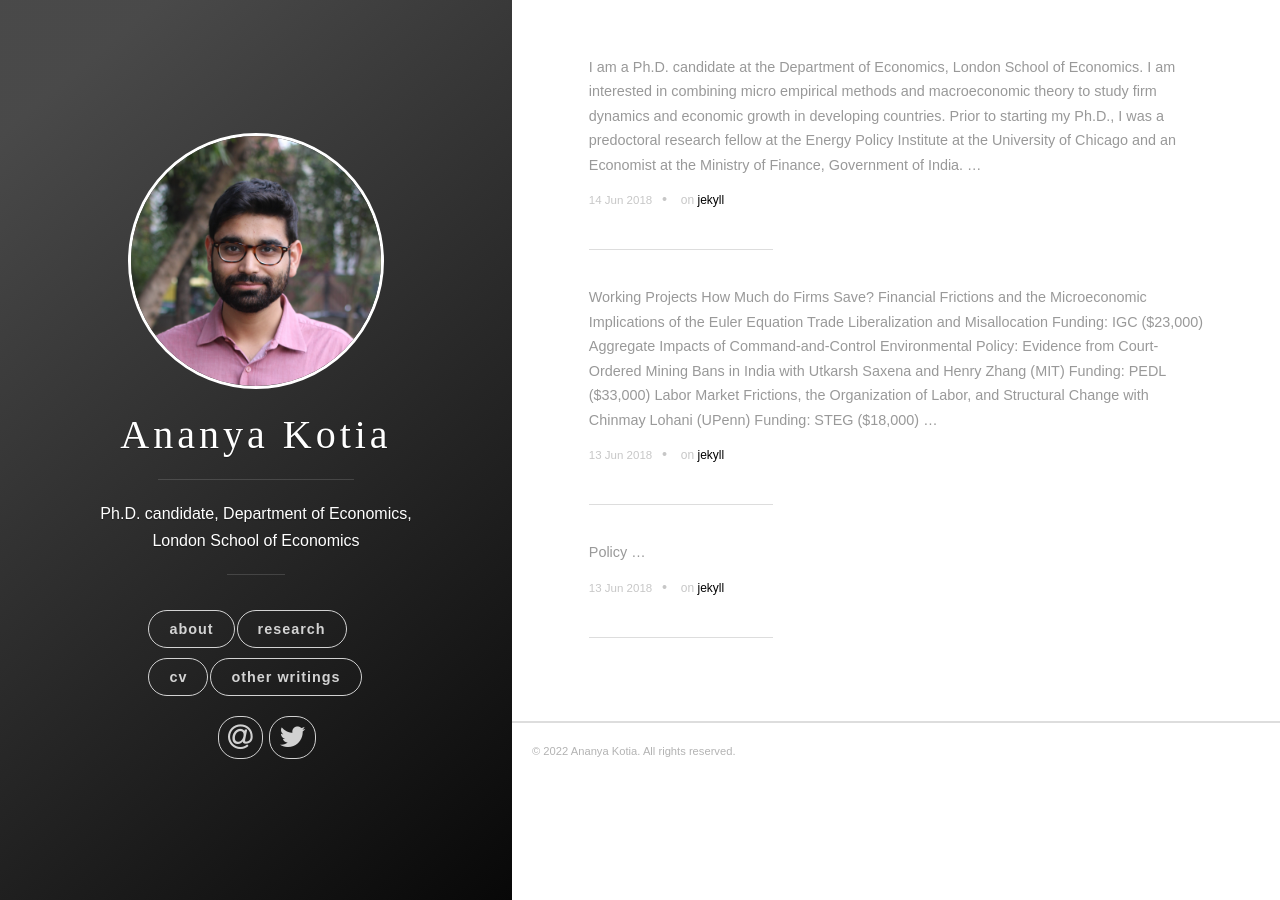
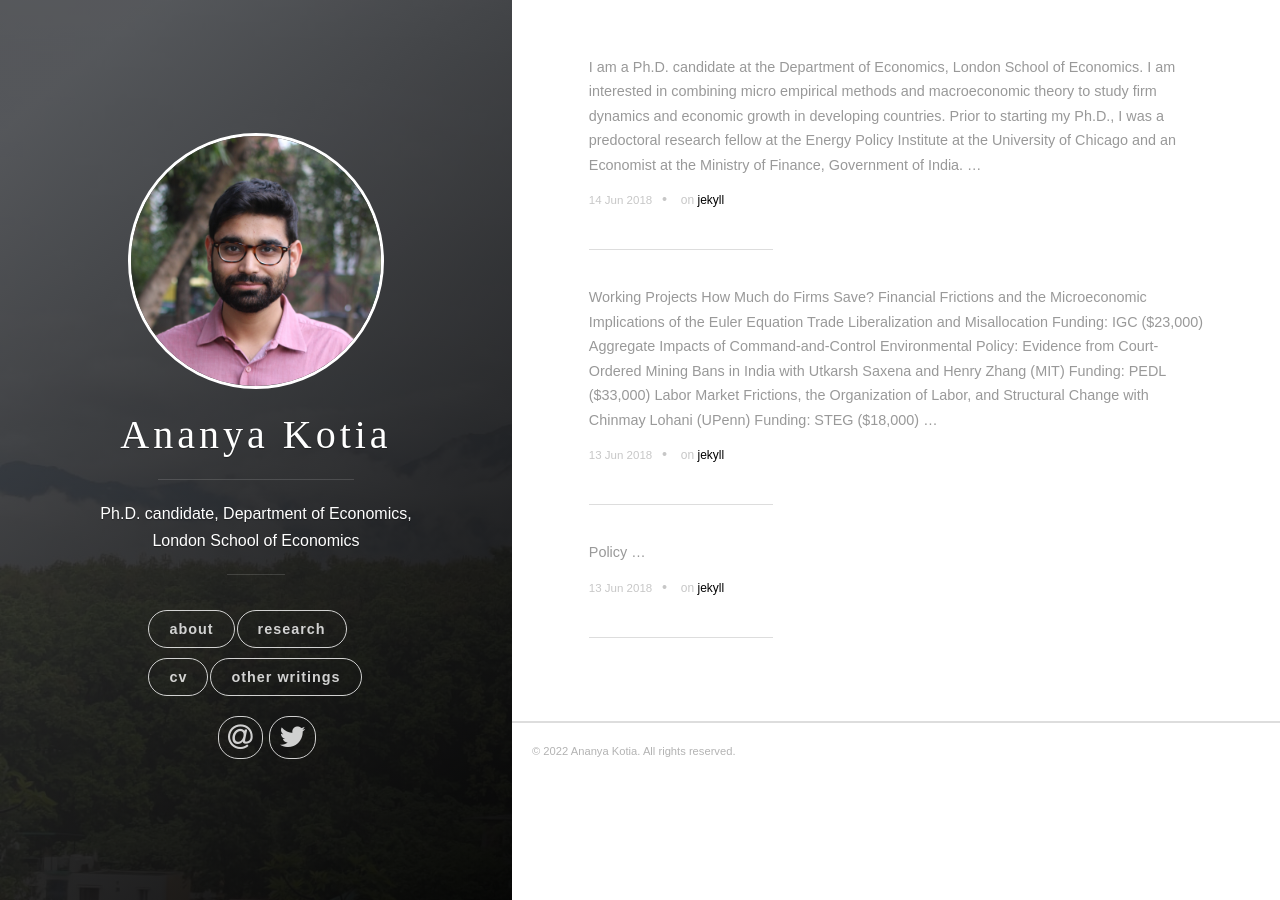
Before and after one commit to ananyakotia/ananyakotia.github.io, a Jekyll site: the page built from index.html, in a window 1280 px wide. Built offline with Jekyll 4.4.1, drawn with Linux system fonts in a browser that asks for light colours; nearby versions of some CDN libraries; some web fonts are replaced; the list of posts is cut into pages by our own code; a style sheet for code colours, icons or effects is not loaded.

Commit message:
Update header.html

```diff
--- a/_includes/header.html
+++ b/_includes/header.html
@@ -3,7 +3,7 @@
   <i class="icon icon-x-circle btn-mobile-close__icon hidden"></i>
 </span>
 
-<header class="panel-cover" style="background-image: url({{ site.baseurl }}/images/1.jpg)">
+<header class="panel-cover" style="background-image: url({{ site.baseurl }}/images/2.jpg)">
   <div class="panel-main">
 
     <div class="panel-main__inner panel-inverted">
```
